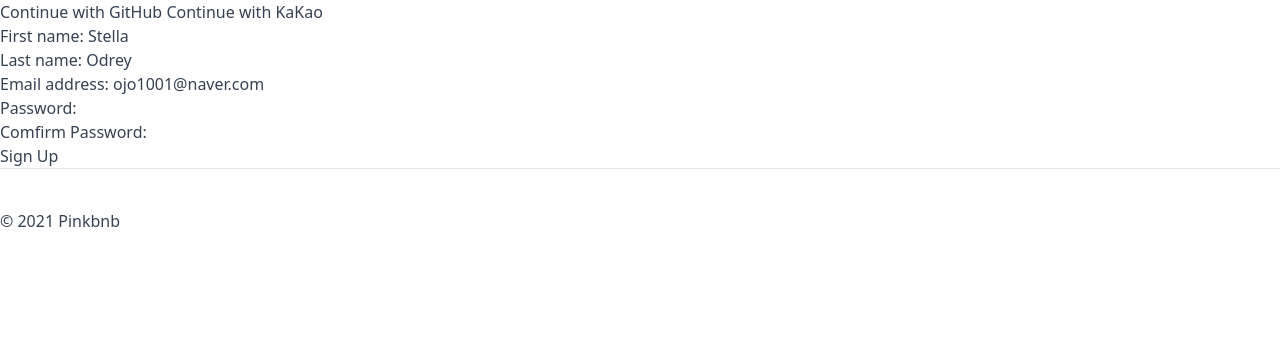
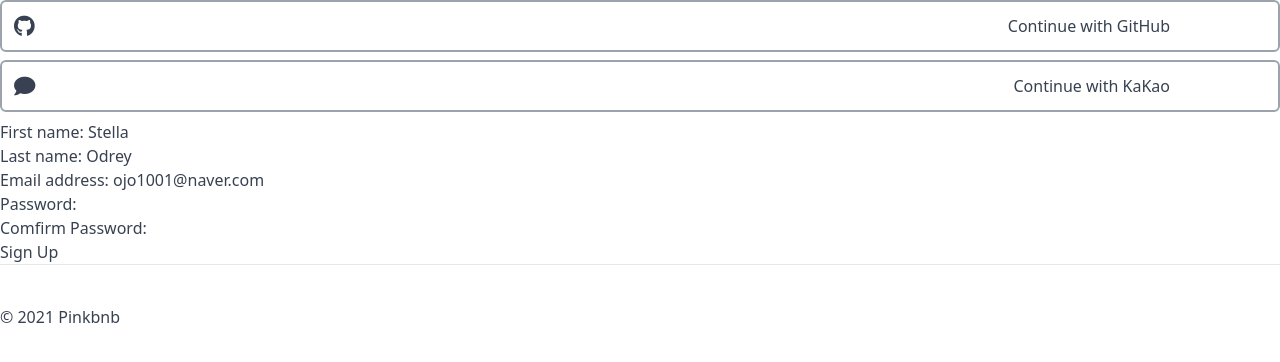
Before and after one commit to Odreystella/Pinkbnb, a Django app: page /users/signup/ in a window 1280 px wide. Shown: the part 80-442 px from the top of the page. Run offline with Django 3.2, Linux system fonts and the light colour scheme; style sheets or scripts are compiled from the project's sources; parts of the project's set-up code (start-up, migrations or seed data) failed here and were passed over; some libraries are stand-ins or nearby versions.

Commit message:
fix: css for social login buttons

```diff
--- a/templates/partials/social_login.html
+++ b/templates/partials/social_login.html
@@ -1,8 +1,14 @@
-<div>
-    <a href="{% url 'users:github-login' %}">
-        Continue with GitHub
+<div class="flex flex-col w-full">
+    <a href="{% url 'users:github-login' %}" class="w-full border-2 border-gray-400 text-gray-700 mb-2 font-medium text-center py-3 rounded-md">
+        <div class="flex justify-between mx-3">
+            <i class="fab fa-github mt-1 fa-lg"></i>
+            <span class="px-24">Continue with GitHub</span>
+        </div>
     </a>
-    <a href="{% url 'users:kakao-login' %}">
-        Continue with KaKao
+    <a href="{% url 'users:kakao-login' %}" class="w-full border-2 border-gray-400 text-gray-700 mb-2 font-medium text-center py-3 rounded-md">
+        <div class="flex justify-between mx-3">
+            <i class="fas fa-comment mt-1 fa-lg"></i>
+            <span class="px-24">Continue with KaKao</span>
+        </div>
     </a>
 </div>
```
